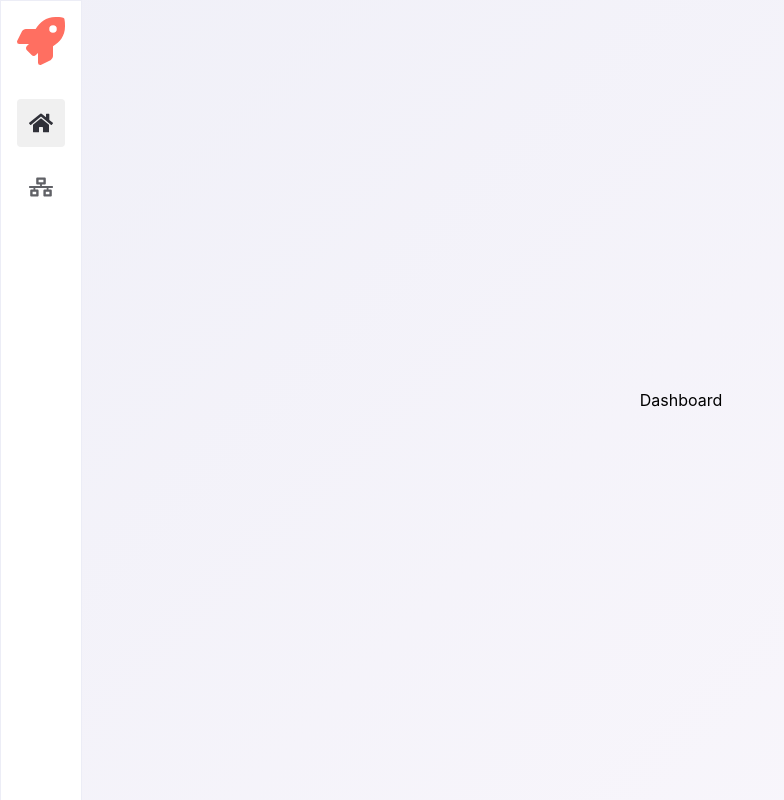
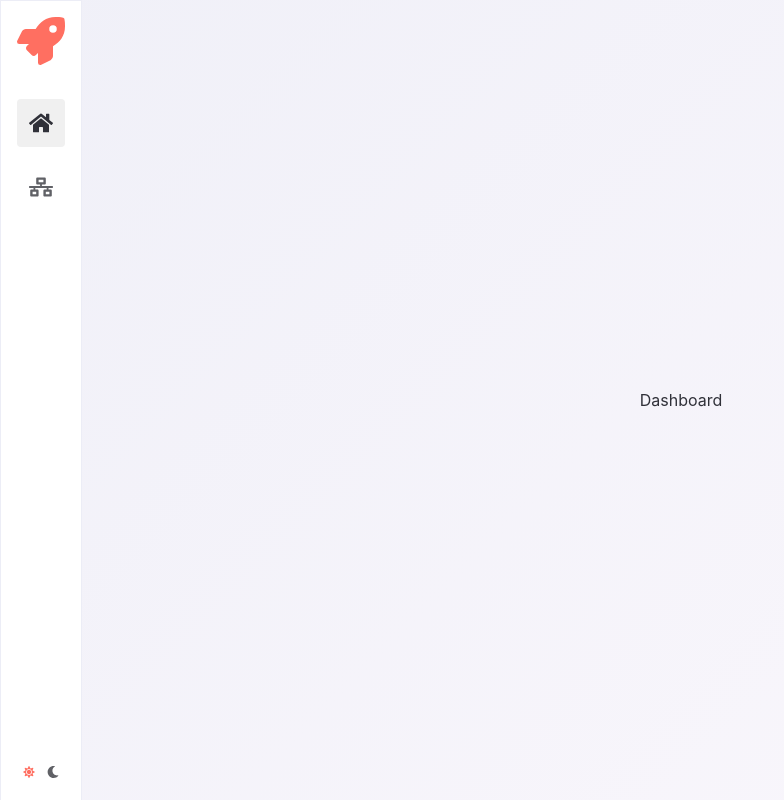
Before and after one commit to ste-wr/ops-frontend-houston, a React (Create React App) app: page / in a window 1280 px wide. Shown: the whole page, without its empty margins (0-784 px from the left). Built offline with nearby package versions, Linux system fonts and the light colour scheme.

Commit message:
working light/dark theming (manual) and redux integration

```diff
--- a/src/components/core/App.scss
+++ b/src/components/core/App.scss
@@ -1,10 +1,4 @@
 .App {
-  background: #f0f0f8; /* Old browsers */
-  background: -moz-linear-gradient(-45deg,  #f0f0f8 0%, #faf7fc 100%); /* FF3.6-15 */
-  background: -webkit-linear-gradient(-45deg,  #f0f0f8 0%,#faf7fc 100%); /* Chrome10-25,Safari5.1-6 */
-  background: linear-gradient(135deg,  #f0f0f8 0%,#faf7fc 100%); /* W3C, IE10+, FF16+, Chrome26+, Opera12+, Safari7+ */
-  filter: progid:DXImageTransform.Microsoft.gradient( startColorstr='#f0f0f8', endColorstr='#faf7fc',GradientType=1 ); /* IE6-9 fallback on horizontal gradient */
-
   > .App-content {
     margin-left: 82px;
     min-height: 100vh;
--- a/src/components/core/App.tsx
+++ b/src/components/core/App.tsx
@@ -1,17 +1,37 @@
 import * as React from 'react'
 import { BrowserRouter as Router } from 'react-router-dom'
-import { Sidebar } from './Sidebar'
+import { createGlobalStyle, ThemeProvider } from 'styled-components'
+import Sidebar from './Sidebar'
 import { Routes } from './Routes'
+import { useSelector } from 'react-redux'
 
 import './App.scss';
 
-export const App = () => (
+export const GlobalStyle = createGlobalStyle`
+    body {
+        background-color: ${(props: any) => props.theme.backgroundColor};
+        background: ${(props: any) => props.theme.backgroundGradientMoz};
+        background: ${(props: any) => props.theme.backgroundGradientWK};
+        background: ${(props: any) => props.theme.backgroundGradient};
+        filter: ${(props: any) => props.theme.backgroundGradientIE};
+        color: ${(props: any) => props.theme.primaryTextColor};
+    }
+`
+
+function App(){
+    const theme = useSelector((state: any) => state.theme)
+    return (
+        <ThemeProvider theme={theme}>
         <div className="App">
+            <GlobalStyle/>
             <Router>
                 <Sidebar />
                 <Routes />
             </Router>
         </div>
+        </ThemeProvider>
     )
+}
 
-export default App;
+
+export default App
--- a/src/components/core/Sidebar.scss
+++ b/src/components/core/Sidebar.scss
@@ -4,38 +4,34 @@
     position: fixed;
     top: 0;
     left: 0;
-    background-color: #ffffff;
-    border: 1px solid #ECEDF6;
+    border: 1px solid;
     text-align: center;
     > .logo {
         width: 48px;
         height: 48px;
         margin-bottom: 16px;
-        color: #ff6f61;
     }
     .sidebar-link {
         width: 48px;
         height: 48px;
-        color: #606166;
         margin: 16px 0;
         border-radius: 4px;
         display: block;
-        &:hover {
-            color: #4A4B55;
-            background-color: #fafafa;
-        }
-        &:active {
-            color: #303139;
-            background-color: #f0f0f0;
-        }
         > .icon {
             width: 24px;
             height: 24px;
             margin-top: 12px;
         }
-        &.active {
-            color: #303139;
-            background-color: #f0f0f0;
+    }
+    > .sidebar-bottom-fix {
+        position: fixed;
+        bottom: 0;
+        margin-bottom: 16px;
+        > .lights-out-toggle {
+            > .theme-toggle > .theme-toggle-icon {
+                width: 12px;
+                height: 12px;
+            }
         }
     }
 }
--- a/src/components/core/Sidebar.tsx
+++ b/src/components/core/Sidebar.tsx
@@ -1,22 +1,53 @@
 import * as React from 'react';
 import { NavLink } from 'react-router-dom'
+import styled from 'styled-components'
 import { FontAwesomeIcon } from '@fortawesome/react-fontawesome'
 import { faRocket, faHome, faNetworkWired } from '@fortawesome/free-solid-svg-icons'
+import ThemeSelector from './ThemeSelector'
 import './Sidebar.scss'
-//import SidebarButton from './SidebarButton'
 
-export const Sidebar = () => {
-    const isActive = path => (match, location) => {
+const StyledSidebar = styled.div`
+    background-color: ${(props: any) => props.theme.frameBackground};
+    border-color: ${(props: any) => props.theme.frameBorderColor};
+`
+
+const StyledLogo = styled(FontAwesomeIcon)`
+    color: ${(props: any) => props.theme.primaryOrange};
+`
+
+const StyledNavLink = styled(NavLink)`
+    color: ${(props: any) => props.theme.buttonDefaultContent};
+    &:hover {
+        color: ${(props: any) => props.theme.buttonHoverContent};
+        background-color: ${(props: any) => props.theme.buttonHoverBackground};
+    }
+    &:active {
+        color: ${(props: any) => props.theme.buttonActiveContent};
+        background-color: ${(props: any) => props.theme.buttonActiveBackground};
+    }
+    &.active {
+        color: ${(props: any) => props.theme.buttonActiveContent};
+        background-color: ${(props: any) => props.theme.buttonActiveBackground};
+    }
+`
+
+const Sidebar = () => {
+    const isActive = path => (match) => {
         if(!match) {
             return false
         }
         return match.url === path
     }
     return (
-        <div className="sidebar">
-            <FontAwesomeIcon icon={faRocket} className="logo" />
-            <NavLink to="/" isActive={isActive('/')} className="sidebar-link" activeClassName="active"><FontAwesomeIcon icon={faHome} className='icon'/></NavLink>
-            <NavLink to="/topology" isActive={isActive('/topology')} className="sidebar-link" activeClassName="active"><FontAwesomeIcon icon={faNetworkWired} className='icon'/></NavLink>
-        </div>
+        <StyledSidebar className="sidebar">
+            <StyledLogo icon={faRocket} className="logo" />
+            <StyledNavLink to="/" isActive={isActive('/')} className="sidebar-link" activeClassName="active"><FontAwesomeIcon icon={faHome} className='icon'/></StyledNavLink>
+            <StyledNavLink to="/topology" isActive={isActive('/topology')} className="sidebar-link" activeClassName="active"><FontAwesomeIcon icon={faNetworkWired} className='icon'/></StyledNavLink>
+            <div className="sidebar-bottom-fix">
+                <ThemeSelector />
+            </div>
+        </StyledSidebar>
     )
 }
+
+export default Sidebar
--- /dev/null
+++ b/src/components/core/ThemeSelector.tsx
@@ -0,0 +1,47 @@
+import * as React from 'react'
+import styled from 'styled-components'
+import { FontAwesomeIcon } from '@fortawesome/react-fontawesome'
+import { faMoon, faSun } from '@fortawesome/free-solid-svg-icons'
+import { darkTheme, lightTheme } from '../../themes'
+import { useDispatch } from 'react-redux'
+import { applyTheme } from '../../redux/ThemeActions'
+
+const ThemeToggleButton = styled.div`
+    float: left;
+    width: 24px;
+    height: 24px;
+    border-radius: 2px;
+    color: ${(props: any) => props.theme.buttonDefaultContent};
+    &:hover {
+        color: ${(props: any) => props.theme.buttonHoverContent};
+        background-color: ${(props: any) => props.theme.buttonHoverBackground};
+    }
+    &:active {
+        color: ${(props: any) => props.theme.buttonActiveContent};
+        background-color: ${(props: any) => props.theme.buttonActiveBackground};
+    }
+    &.active {
+        color: ${(props: any) => props.theme.primaryOrange};
+    }
+`
+
+const ThemeToggle = () => {
+    const [activeTheme, setActiveTheme] = React.useState('lightTheme')
+    const dispatch = useDispatch()
+    const changeTheme = (theme: any) => {
+        setActiveTheme(theme.name)
+        dispatch(applyTheme(theme))
+    }
+    return (
+        <div className="lights-out-toggle">
+            <ThemeToggleButton onClick={() => changeTheme(lightTheme)} className={`theme-toggle ${activeTheme === 'lightTheme' ? 'active' : ''}`}>
+                <FontAwesomeIcon icon={faSun} className="theme-toggle-icon"/>
+            </ThemeToggleButton>
+            <ThemeToggleButton onClick={() => changeTheme(darkTheme)} className={`theme-toggle ${activeTheme === 'darkTheme' ? 'active' : ''}`}>
+                <FontAwesomeIcon icon={faMoon} className="theme-toggle-icon"/>
+            </ThemeToggleButton>
+        </div>
+    )
+}
+
+export default ThemeToggle
--- a/src/index.js
+++ b/src/index.js
@@ -1,12 +1,19 @@
 import React from 'react';
 import ReactDOM from 'react-dom';
+import { createStore } from 'redux'
+import { Provider } from 'react-redux'
+import { themeReducer } from './redux/ThemeReducer'
 import './index.css';
 
 import App from './components/core/App'
 
+const store = createStore(themeReducer);
+
 ReactDOM.render(
   <React.StrictMode>
+    <Provider store={store}>
       <App/>
+    </Provider>
   </React.StrictMode>,
   document.getElementById('root')
 );
--- /dev/null
+++ b/src/redux/ThemeActions.tsx
@@ -0,0 +1,8 @@
+export const APPLY_THEME = "APPLY_THEME"
+
+export const applyTheme = (theme: any) => {
+    return {
+        type: APPLY_THEME,
+        payload: theme
+    }
+}
--- /dev/null
+++ b/src/redux/ThemeReducer.tsx
@@ -0,0 +1,15 @@
+import * as Actions from './ThemeActions'
+import { lightTheme } from '../themes'
+
+const initialState = {
+    theme: lightTheme
+}
+
+export const themeReducer = (state: any = initialState, action: any) => {
+    switch(action.type) {
+        case Actions.APPLY_THEME:
+            return Object.assign({}, {theme: action.payload})
+        default:
+            return state
+    }
+}
--- /dev/null
+++ b/src/themes.tsx
@@ -0,0 +1,37 @@
+export const darkTheme = {
+    name: "darkTheme",
+    backgroundColor: "#25262C",
+    backgroundGradientMoz: "-moz-linear-gradient(-45deg,  #25262c 0%, #23252e 100%)",
+    backgroundGradientWK: "-webkit-linear-gradient(-45deg,  #25262c 0%,#23252e 100%)",
+    backgroundGradient: "linear-gradient(135deg,  #25262c 0%,#23252e 100%)",
+    backgroundGradientIE: "progid:DXImageTransform.Microsoft.gradient( startColorstr='#25262c', endColorstr='#23252e',GradientType=1 )",
+    primaryTextColor: "#FFFFFF",
+    primaryOrange: "#ff6f61",
+    themeActiveColor: "#52DB60",
+    frameBackground: "#303139",
+    frameBorderColor: "#3C3D46",
+    buttonHoverBackground: "#23232A",
+    buttonActiveBackground: "#1C1C21",
+    buttonHoverContent: "#FFFFFF",
+    buttonActiveContent: "#FFFFFF",
+    buttonDefaultContent: "#E8E8E8"
+}
+
+export const lightTheme = {
+    name: "lightTheme",
+    backgroundColor: "#f0f0f8",
+    backgroundGradientMoz: "-moz-linear-gradient(-45deg,  #f0f0f8 0%, #faf7fc 100%)",
+    backgroundGradientWK: "-webkit-linear-gradient(-45deg,  #f0f0f8 0%,#faf7fc 100%)",
+    backgroundGradient: "linear-gradient(135deg,  #f0f0f8 0%,#faf7fc 100%)",
+    backgroundGradientIE: "progid:DXImageTransform.Microsoft.gradient( startColorstr='#f0f0f8', endColorstr='#faf7fc',GradientType=1 )",
+    primaryTextColor: "#303139",
+    primaryOrange: "#ff6f61",
+    primaryGreen: "#52DB60",
+    frameBackground: "#ffffff",
+    frameBorderColor: "#ECEDF6",
+    buttonHoverBackground: "#fafafa",
+    buttonActiveBackground: "#f0f0f0",
+    buttonHoverContent: "#4A4B55",
+    buttonActiveContent: "#303139",
+    buttonDefaultContent: "#606166"
+}
```
Also changed, not shown: package.json (+9 -1 lines), src/components/core/SidebarButton.scss (deleted, +0 -24 lines), src/components/core/SidebarButton.tsx (deleted, +0 -32 lines), 2 other files (tests, documents, lock files or other folders). Lines whose indentation alone changed are shown as unchanged.
